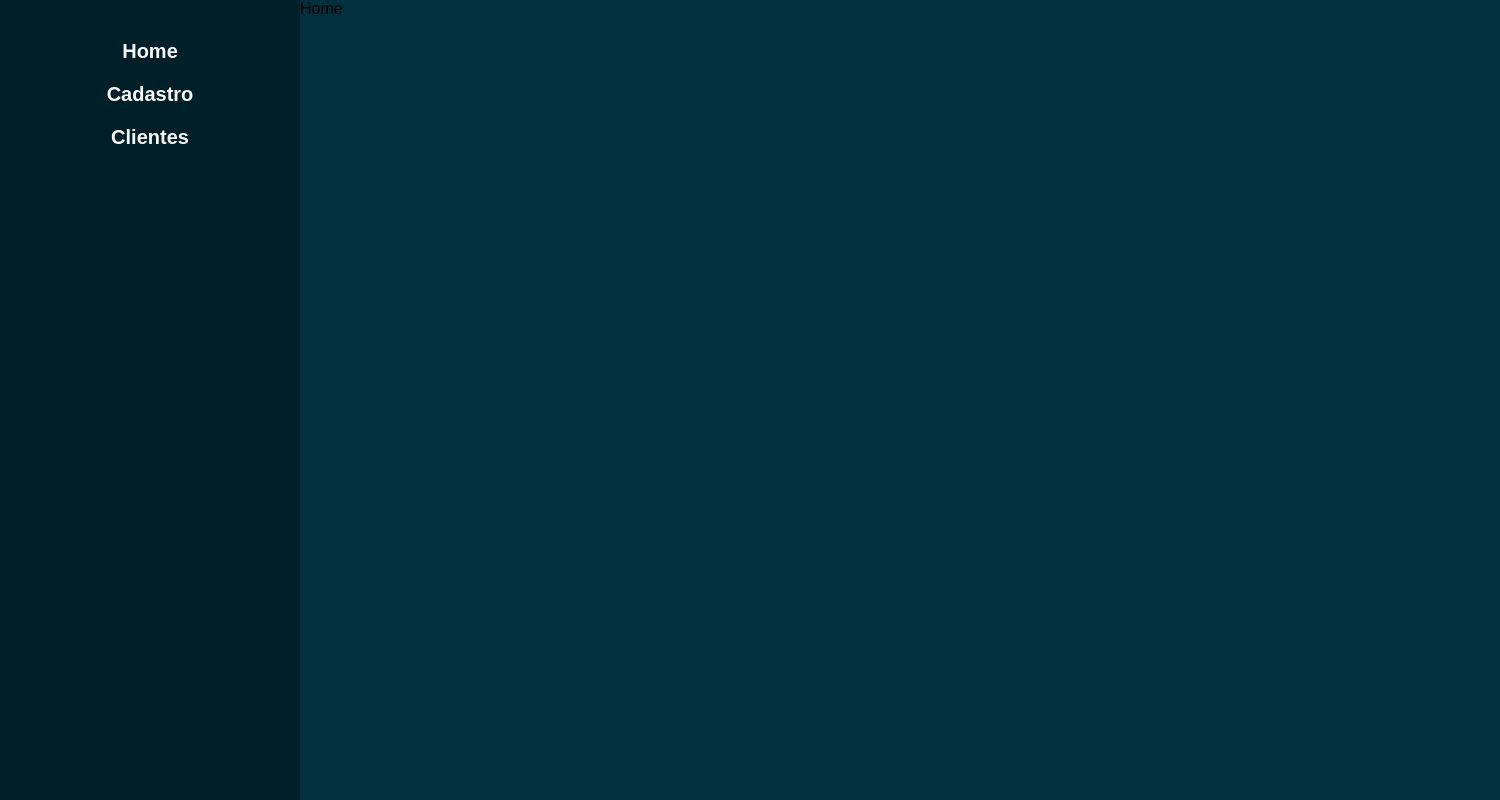
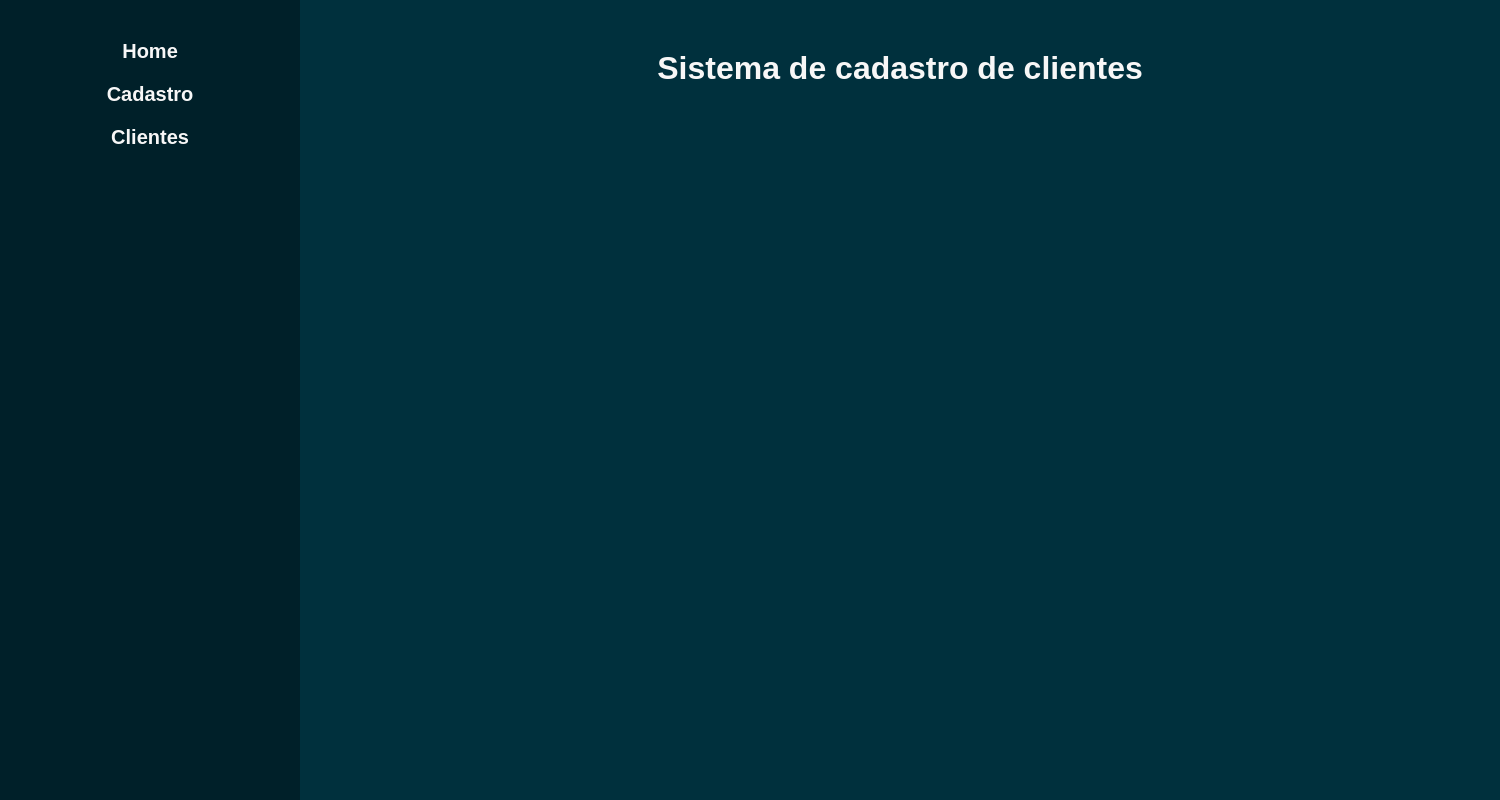
Before and after one commit to danbaziewicz/toDo10, a React (Vite) app: page / in a window 1280 px wide. Shown: the whole page, 1500 px wide, since content can reach past the window. Built offline with nearby package versions, Linux system fonts and the light colour scheme.

Commit message:
feat: estruturação base da página Home.

```diff
--- a/src/pages/Home/Home.jsx
+++ b/src/pages/Home/Home.jsx
@@ -1,8 +1,11 @@
 import React from 'react'
+import S from './Home.module.css'
 
 const Home = () => {
   return (
-    <div>Home</div>
+    <div className={S.divHome}>
+      <h1>Sistema de cadastro de clientes</h1>
+    </div>
   )
 }
 
--- /dev/null
+++ b/src/pages/Home/Home.module.css
@@ -0,0 +1,10 @@
+.divHome {
+    width: 150vh;
+    display: flex;
+    justify-content: center;
+    color: #f7f7f7;
+}
+
+.divHome h1 {
+    margin-top: 50px;
+}
```
